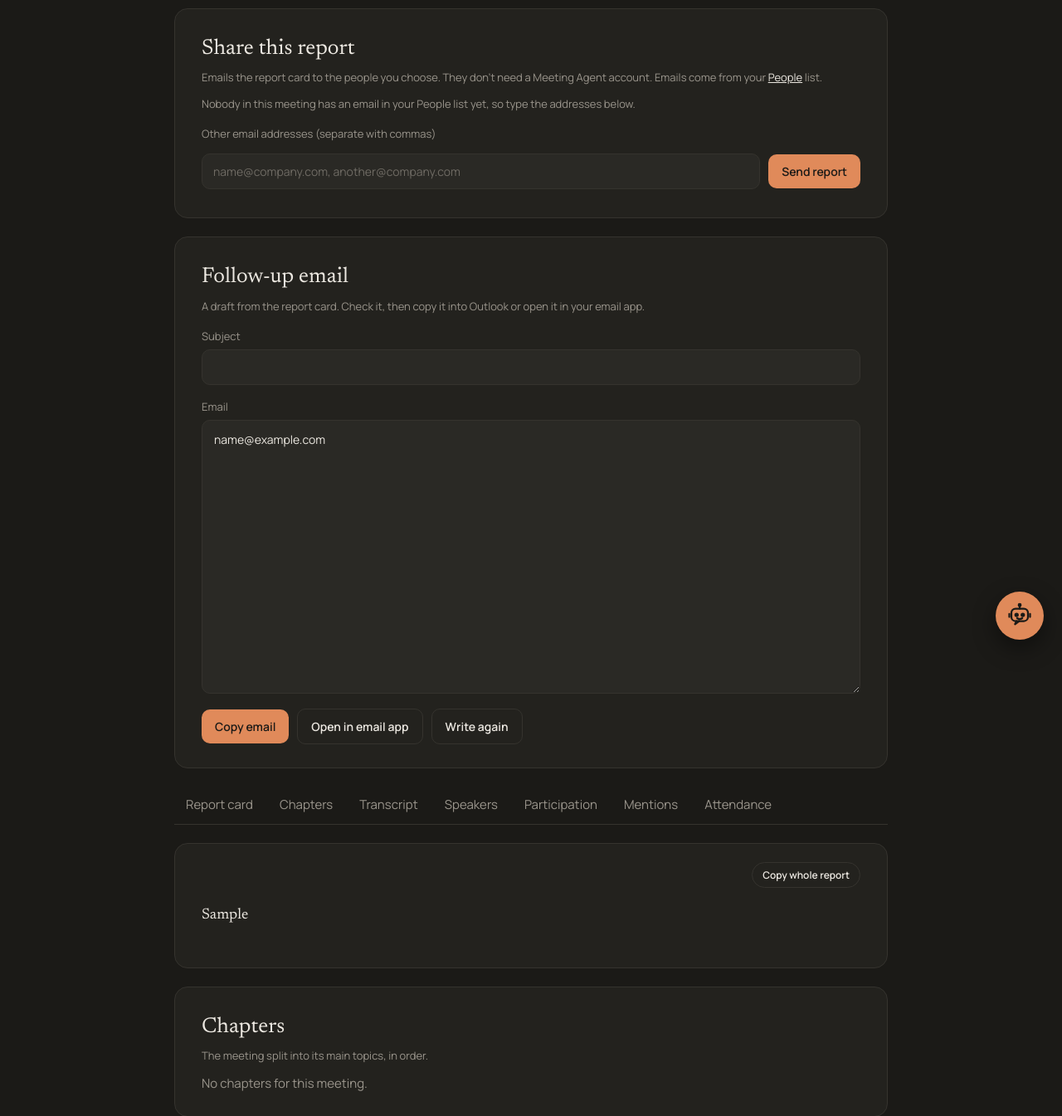
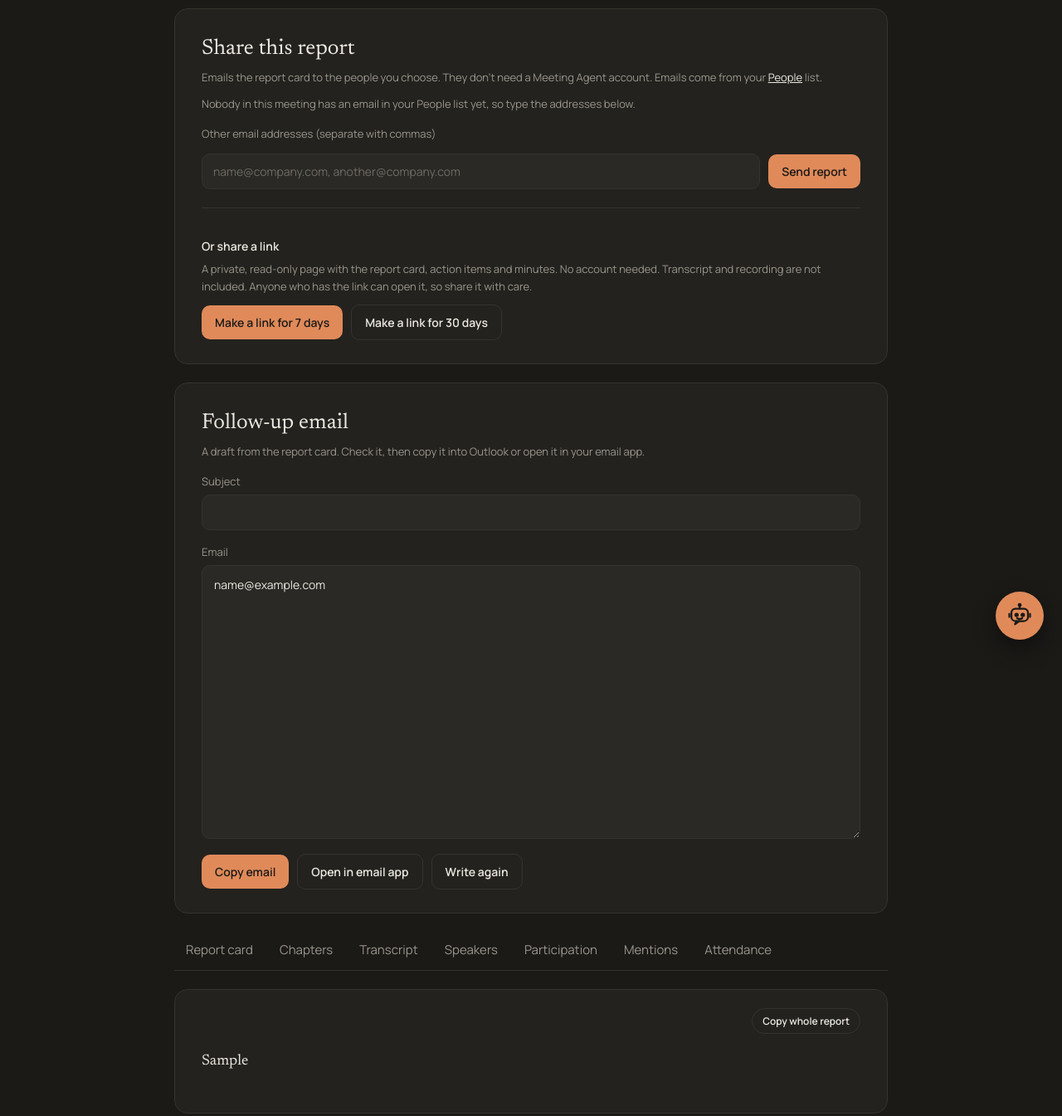
Before and after one commit to sameer-sde/meeting-agent, a Flask app: page /report/1 in a window 1280 px wide, after a click on "Share with attendees". Shown: the part 407-1752 px from the top of the page at 83% size. Run offline with Flask 3, Linux system fonts and the light colour scheme; the visitor is signed in with stand-in values (Sample User, id 1); tables that the repository leaves empty hold one stand-in row (values such as "Sample post"); grey boxes marked "Sample" are stand-in pictures; some libraries are stand-ins or nearby versions.

Commit message:
Meeting chat on the report, private share link

```diff
--- a/web/app.py
+++ b/web/app.py
@@ -566,8 +566,10 @@ def report(rid):
     copies = {"summary": plain(m.report_md, "Summary"), "actions": plain(m.report_md, "Action items"),
               "all": f"{m.title}\n" + plain(m.report_md)}
     fu_subject, fu_body = _split_subject(m.followup_email)
+    typed = _typed_chat(m)
     return render_template("report.html", m=m, report_html=html, part_rows=part_rows, copies=copies,
                            fu_subject=fu_subject, fu_body=fu_body,
+                           typed=typed, typed_links=_links_in(typed), share_url=_share_url(m),
                            fu_to=",".join(p["email"] for p in share_to if p["status"].startswith("Attended")),
                            mentions=ments, people=people, chapters=chapters, share_to=share_to,
                            followups=followups, score=score,
@@ -580,6 +582,41 @@ def report(rid):
                            timeline=analytics.timeline(segs, TZ))
 
 
+def _typed_chat(m):
+    import json
+    try:
+        rows = json.loads(m.chat_json or "[]")
+        return [r for r in rows if isinstance(r, dict) and r.get("text")]
+    except ValueError:
+        return []
+
+
+def _links_in(typed):
+    """Every web link typed in the meeting chat, once each, with who shared it."""
+    out, seen = [], set()
+    for r in typed:
+        for url in re.findall(r"https?://[^\s<>\"')\]]+", r["text"]):
+            url = url.rstrip(".,;:!?")
+            if url not in seen:
+                seen.add(url)
+                out.append({"url": url, "sender": r.get("sender", ""), "time": r.get("time", "")})
+    return out
+
+
+def _share_url(m):
+    """The private read-only link of a report, or None when it is off or has expired."""
+    if not m.share_token:
+        return None
+    until = m.share_until
+    if until is not None and until.tzinfo is None:
+        until = until.replace(tzinfo=timezone.utc)
+    if until and until < datetime.now(timezone.utc):
+        return None
+    base = os.environ.get("PUBLIC_URL", "").rstrip("/")
+    path = url_for("shared_report", token=m.share_token)
+    return base + path if base else url_for("shared_report", token=m.share_token, _external=True)
+
+
 def _split_subject(text):
     """("subject", "body") from a draft whose first line is "Subject: ..."."""
     text = (text or "").strip()
@@ -623,6 +660,8 @@ def delete_meeting(rid):
     m.chapters_json = m.followups_json = m.recording_json = None
     m.started_at = m.ended_at = None
     m.pinned, m.speaker_map_json = False, None
+    m.share_token = m.share_until = None
+    m.chat_json = m.followup_email = None
     Session.commit()
     flash(f"“{title}” was deleted.")
     return redirect(url_for("index"))
@@ -694,6 +733,48 @@ def followup_email(rid):
     except Exception as e:
         flash(f"Couldn't write the email: {e}")
     return redirect(back)
+
+
+SHARE_DAYS = (7, 30)
+
+
+@app.post("/report/<int:rid>/link")
+@login_required
+def share_link(rid):
+    """Make, renew or turn off the private read-only link of a report."""
+    import secrets
+    from datetime import timedelta
+    m = _own_meeting(rid)
+    try:
+        days = int(request.form.get("days", "0"))
+    except ValueError:
+        days = 0
+    if days in SHARE_DAYS and m.status == "done":
+        m.share_token = secrets.token_urlsafe(24)            # a new link each time; old ones stop working
+        m.share_until = datetime.now(timezone.utc) + timedelta(days=days)
+        flash(f"Link ready. It works for {days} days. Anyone with the link can read this report.")
+    else:
+        m.share_token = m.share_until = None
+        flash("The link is turned off. Anyone who had it can't open the report any more.")
+    Session.commit()
+    return redirect(url_for("report", rid=rid) + "#share")
+
+
+@app.route("/r/<token>")
+def shared_report(token):
+    """A report opened from its private link: read-only, no account needed."""
+    m = Session.query(Meeting).filter_by(share_token=token).first() if len(token) >= 20 else None
+    if not m or m.status != "done" or not _share_url(m):
+        return render_template("shared.html", m=None), 404
+    owner = Session.get(User, m.user_id)
+    html = markdown.markdown(m.report_md or "", extensions=["nl2br", "sane_lists"])
+    mom_html = markdown.markdown(_mom_markdown(m), extensions=["tables", "sane_lists"]) if m.mom_md else ""
+    resp = Response(render_template("shared.html", m=m, report_html=html, mom_html=mom_html,
+                                    owner=(owner.name or owner.first_name) if owner else "",
+                                    t=tasks.meeting_times(m)))
+    resp.headers["X-Robots-Tag"] = "noindex, nofollow"
+    resp.headers["Referrer-Policy"] = "no-referrer"
+    return resp
 
 
 @app.post("/report/<int:rid>/retry")
--- a/web/templates/report.html
+++ b/web/templates/report.html
@@ -66,6 +66,12 @@ pre{white-space:pre-wrap;font:12px/1.6 'JetBrains Mono',monospace;color:var(--mu
 #followup textarea{background:var(--panel2);border:1px solid var(--line);border-radius:10px;color:var(--ink);font:14px/1.55 Manrope,sans-serif;padding:12px 14px;resize:vertical}
 .fuacts{display:flex;gap:10px;flex-wrap:wrap;margin-top:12px;align-items:center}
 .fuacts form{margin:0}
+h3.sub{font:600 14px Manrope,sans-serif;margin:18px 0 8px;color:var(--ink)}
+.links{margin:0 0 6px;padding-left:20px}
+.links li{margin:4px 0;overflow-wrap:anywhere}
+.links a{color:var(--accent)}
+.linkbox{margin-top:22px;padding-top:18px;border-top:1px solid var(--line)}
+.linkbox input{flex:1;min-width:0}
 .fixname{margin:10px 0 4px}
 .fixname summary{cursor:pointer;text-decoration:underline;text-underline-offset:3px;color:var(--muted)}
 .fixname form{display:flex;gap:12px;align-items:flex-end;flex-wrap:wrap;margin-top:12px}
@@ -149,7 +155,7 @@ p.more{margin:14px 0 0}
     {% if m.status == 'done' and m.report_md %}<a class="btn ghost" href="#followup" onclick="document.getElementById('followup').open=true">Follow-up email</a>{% endif %}
     <form method="post" action="{{ url_for('pin', rid=m.id) }}" style="display:inline"><button class="btn ghost">{{ 'Unpin' if m.pinned else 'Pin to top' }}</button></form>
   </div>
-  <details class="panel pop" id="share"><summary><h2>Share this report</h2></summary>
+  <details class="panel pop" id="share" {{ 'open' if share_url }}><summary><h2>Share this report</h2></summary>
     <p class="hint">Emails the report card to the people you choose. They don't need a Meeting Agent account. Emails come from your <a href="{{ url_for('people_page') }}">People</a> list.</p>
     <form method="post" action="{{ url_for('share', rid=m.id) }}">
       {% if share_to %}<div class="picks">{% for p in share_to %}
@@ -159,6 +165,20 @@ p.more{margin:14px 0 0}
       <label class="f" for="extra">Other email addresses (separate with commas)</label>
       <div class="tools"><input type="text" id="extra" name="extra" placeholder="name@company.com, another@company.com"><button class="btn accent">Send report</button></div>
     </form>
+    <div class="linkbox">
+      <h3 class="sub">Or share a link</h3>
+      <p class="hint">A private, read-only page with the report card, action items and minutes. No account needed. Transcript and recording are not included. Anyone who has the link can open it, so share it with care.</p>
+      {% if share_url %}
+      <div class="tools"><input type="text" id="shareurl" value="{{ share_url }}" readonly aria-label="Share link"><button type="button" class="btn accent" id="copyshare">Copy link</button></div>
+      <p class="hint">Works until {{ m.share_until|local('%d %b %Y') }}.</p>
+      <div class="fuacts">
+        {% for d in (7, 30) %}<form method="post" action="{{ url_for('share_link', rid=m.id) }}"><input type="hidden" name="days" value="{{ d }}"><button class="btn ghost">New link for {{ d }} days</button></form>{% endfor %}
+        <form method="post" action="{{ url_for('share_link', rid=m.id) }}"><input type="hidden" name="days" value="0"><button class="btn stop">Turn off link</button></form>
+      </div>
+      {% else %}
+      <div class="fuacts">{% for d in (7, 30) %}<form method="post" action="{{ url_for('share_link', rid=m.id) }}"><input type="hidden" name="days" value="{{ d }}"><button class="btn {{ 'accent' if d == 7 else 'ghost' }}">Make a link for {{ d }} days</button></form>{% endfor %}</div>
+      {% endif %}
+    </div>
   </details>
   <details class="panel pop" id="followup" {{ 'open' if fu_body }}><summary><h2>Follow-up email</h2></summary>
     {% if fu_body %}
@@ -182,7 +202,7 @@ p.more{margin:14px 0 0}
     <audio id="player" controls preload="none"></audio>
   </section>
   <nav class="tabs" aria-label="Report sections">
-    <a href="#card">Report card</a>{% if followups %}<a href="#promises">Promises</a>{% endif %}{% if score %}<a href="#score">Score</a>{% endif %}<a href="#chapters">Chapters</a><a href="#transcript">Transcript</a><a href="#speakers">Speakers</a><a href="#participation">Participation</a><a href="#mentions">Mentions</a><a href="#attendance">Attendance</a>
+    <a href="#card">Report card</a>{% if followups %}<a href="#promises">Promises</a>{% endif %}{% if score %}<a href="#score">Score</a>{% endif %}<a href="#chapters">Chapters</a><a href="#transcript">Transcript</a><a href="#speakers">Speakers</a><a href="#participation">Participation</a>{% if typed %}<a href="#mchat">Chat</a>{% endif %}<a href="#mentions">Mentions</a><a href="#attendance">Attendance</a>
   </nav>
 
   {% if m.status == 'error' %}
@@ -295,6 +315,21 @@ p.more{margin:14px 0 0}
     </tbody></table>
     {% else %}<p class="empty">No speech was recorded for this meeting.</p>{% endif %}
   </section>
+
+  {% if typed %}
+  <section class="panel" id="mchat">
+    <h2>Meeting chat</h2>
+    <p class="hint">What people typed in the meeting's chat while the bot was there. The report and minutes take these into account.</p>
+    {% if typed_links %}
+    <h3 class="sub">Links shared</h3>
+    <ul class="links">{% for l in typed_links %}<li><a href="{{ l.url }}" target="_blank" rel="noopener noreferrer">{{ l.url|truncate(80, True, '…') }}</a> <span class="hint">{{ l.sender }}{% if l.time %} · {{ l.time }}{% endif %}</span></li>{% endfor %}</ul>
+    {% endif %}
+    <h3 class="sub">Messages ({{ typed|length }})</h3>
+    <div class="lines">{% for c in typed %}
+      <div class="line"><span class="mono">{{ c.time }}</span><span class="spk">{{ c.sender }}</span><span class="txt">{{ c.text }}</span></div>
+    {% endfor %}</div>
+  </section>
+  {% endif %}
 
   <section class="panel" id="mentions">
     <h2>Mentions</h2>
@@ -418,5 +453,14 @@ p.more{margin:14px 0 0}
     location.href='mailto:'+encodeURIComponent(mail.dataset.to).replace(/%2C/g,',')+'?subject='+encodeURIComponent(sub.value)+'&body='+encodeURIComponent(body.value);
   });
 })();
+
+(function(){
+  var b=document.getElementById('copyshare');if(!b)return;
+  var f=document.getElementById('shareurl');
+  b.addEventListener('click',function(){
+    (navigator.clipboard?navigator.clipboard.writeText(f.value):Promise.reject()).catch(function(){f.select();document.execCommand('copy');})
+      .then(function(){b.textContent='Copied';setTimeout(function(){b.textContent='Copy link'},2500);});
+  });
+})();
 </script>
 {% endblock %}
```
Also changed, not shown: web/models.py (+18 -0 lines), web/tasks.py (+74 -1 lines), web/templates/shared.html (added, +59 -0 lines), web/vexa.py (+32 -0 lines).
